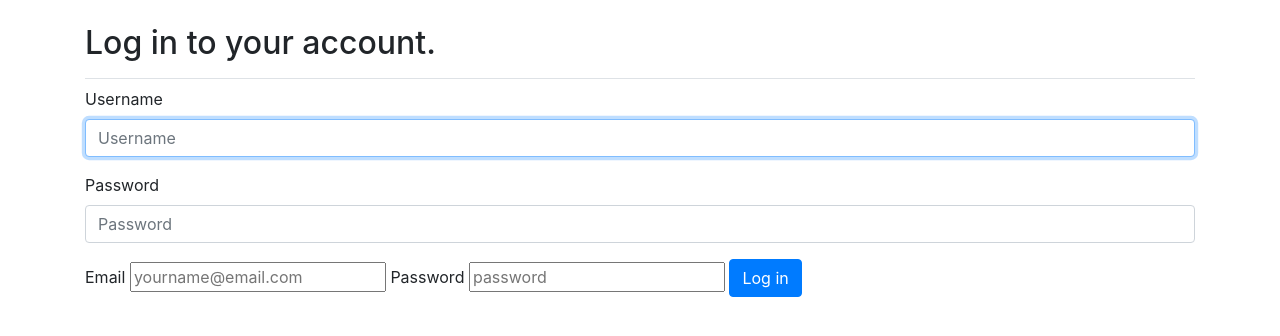
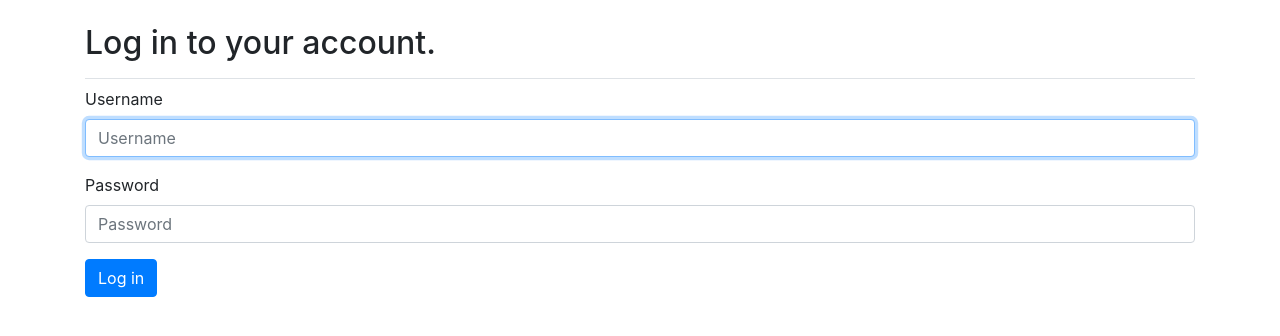
Before and after one commit to MReeds/LearningLogs_Django_App, a Django app: page /users/login/ in a window 1280 px wide. Shown: the part 58-394 px from the top of the page. Run offline with Django 3.2, Linux system fonts and the light colour scheme; some libraries are stand-ins or nearby versions.

Commit message:
Fixed bootstrap form

```diff
--- a/users/templates/registration/login.html
+++ b/users/templates/registration/login.html
@@ -7,19 +7,9 @@
 
 {% block content %}
 
-    <form method='post' action="{% url 'users:login' %}" class="form">
+    <form method='post' action="{% url 'users:login' %}">
         {% csrf_token %}
         {% bootstrap_form form %}
-            <!-- <div>
-                {% bootstrap_field username %}
-            </div> -->
-                <label for="usermail">Email</label>
-                <input type="email" name="usermail" placeholder="yourname@email.com" required>
-                <!-- <div>
-                    {% bootstrap_field field %}
-                </div> -->
-                <label for="password">Password</label>
-                <input type="password" name="password" placeholder="password" required>
                 {% buttons %}
                 <button name="submit" class="btn btn-primary">Log in</button>
                 {% endbuttons %}
```
Also changed, not shown: db.sqlite3.
